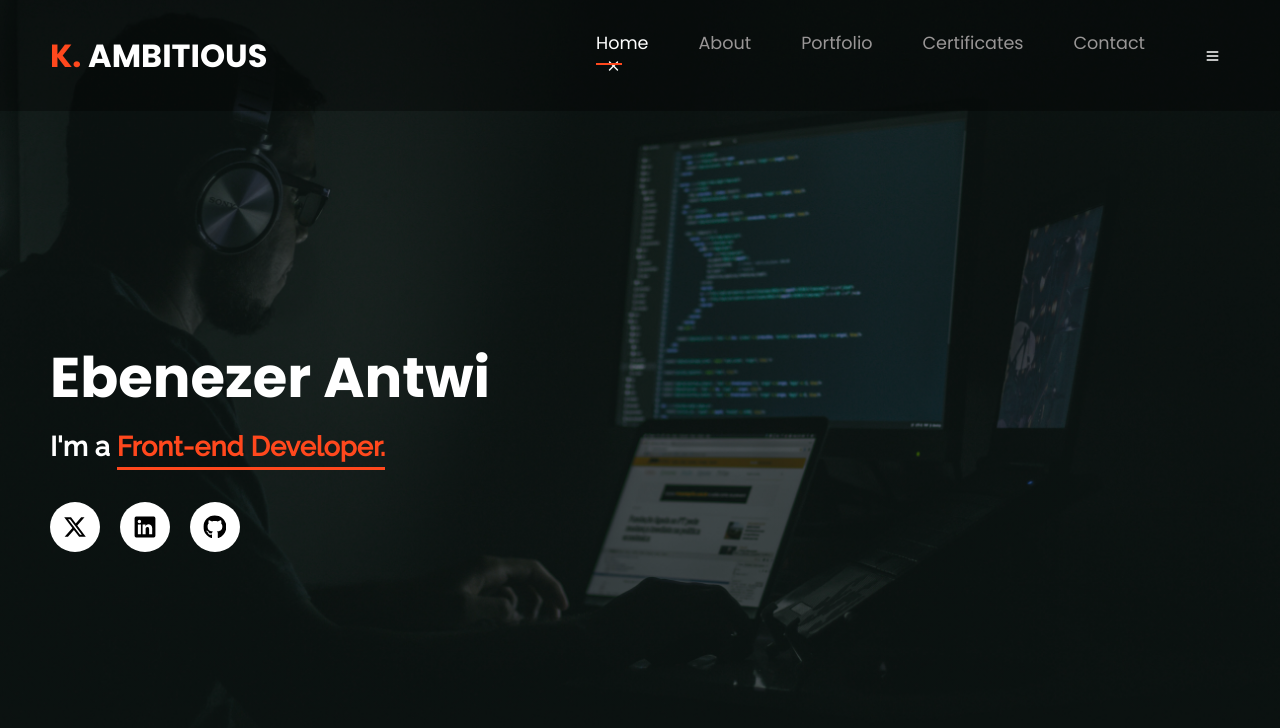
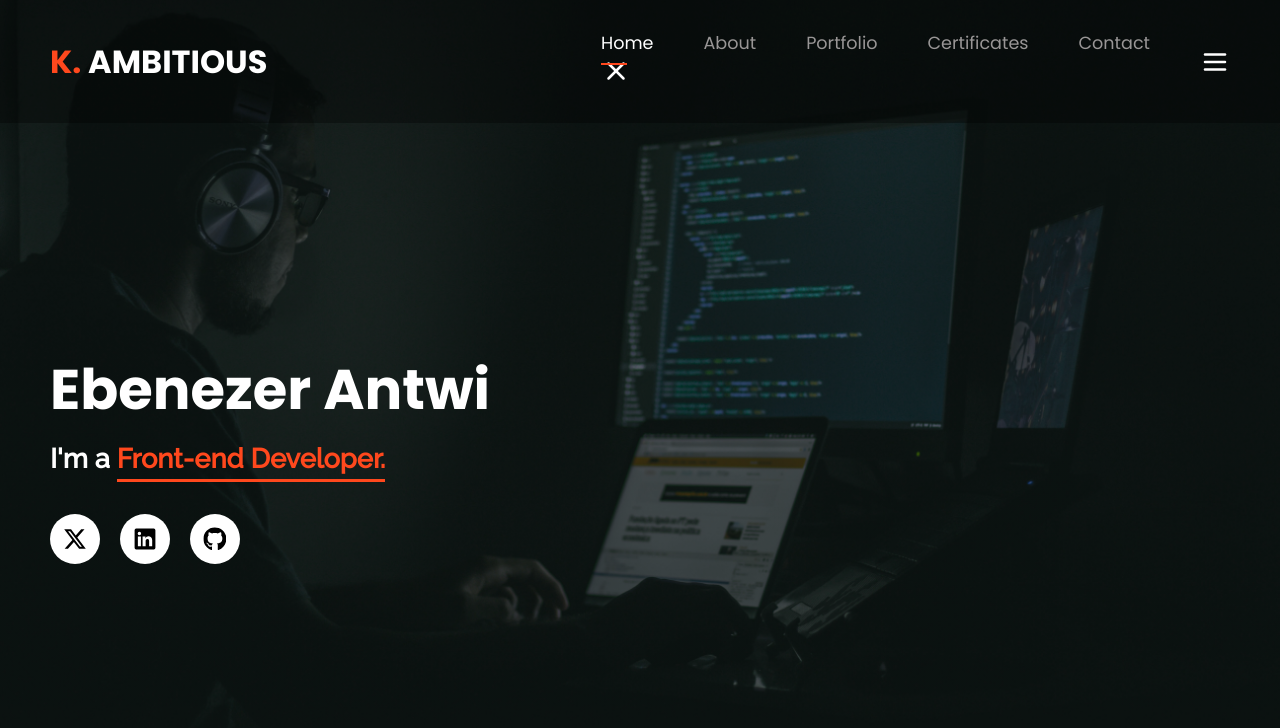
Before and after one commit to kwadwoambitious/My-Portfolio, a React (Create React App) app: page / in a window 1280 px wide. Shown: the top 728 px of the page. Built offline with nearby package versions, Linux system fonts and the light colour scheme.

Commit message:
Made changes to this file

```diff
--- a/src/App.css
+++ b/src/App.css
@@ -43,7 +43,7 @@ nav{
   align-items: center;
 }
 .menu-bar, .close-bar{
-  width: 35px;
+  font-size: 30px;
   cursor: pointer;
 
 }
@@ -145,7 +145,7 @@ header{
     height: 100vh;
     z-index: 1;
     padding: 0;
-    /* display: none; */
+    display: none;
   }
   nav ul{
     display: flex;
```
